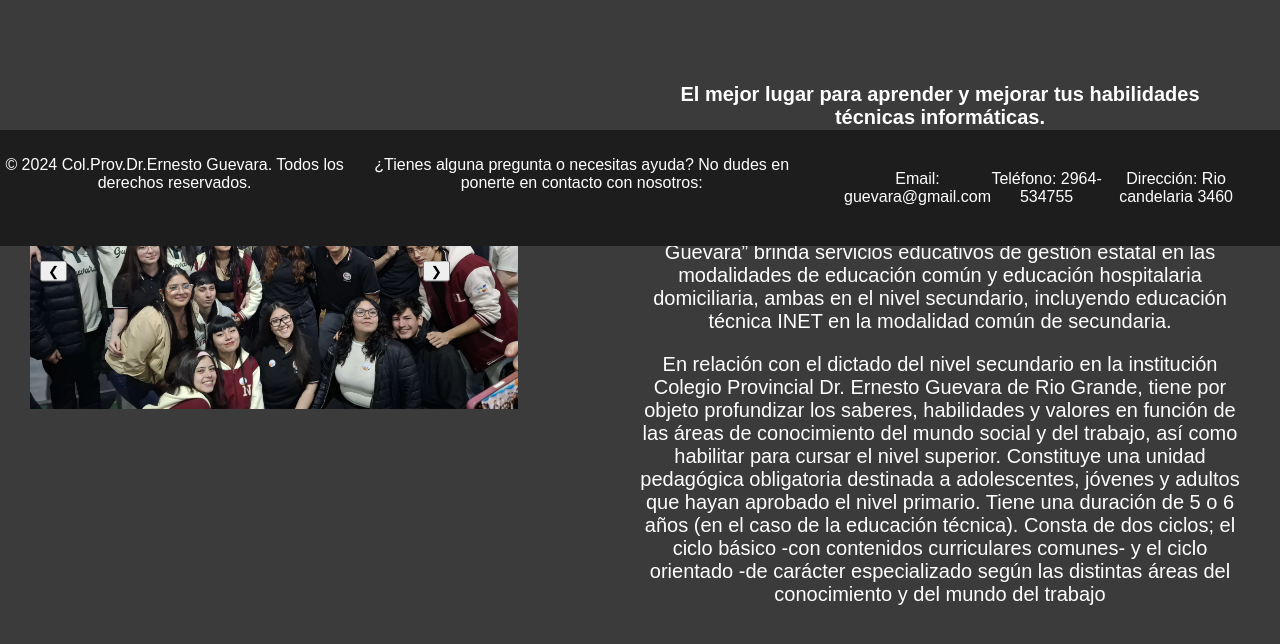
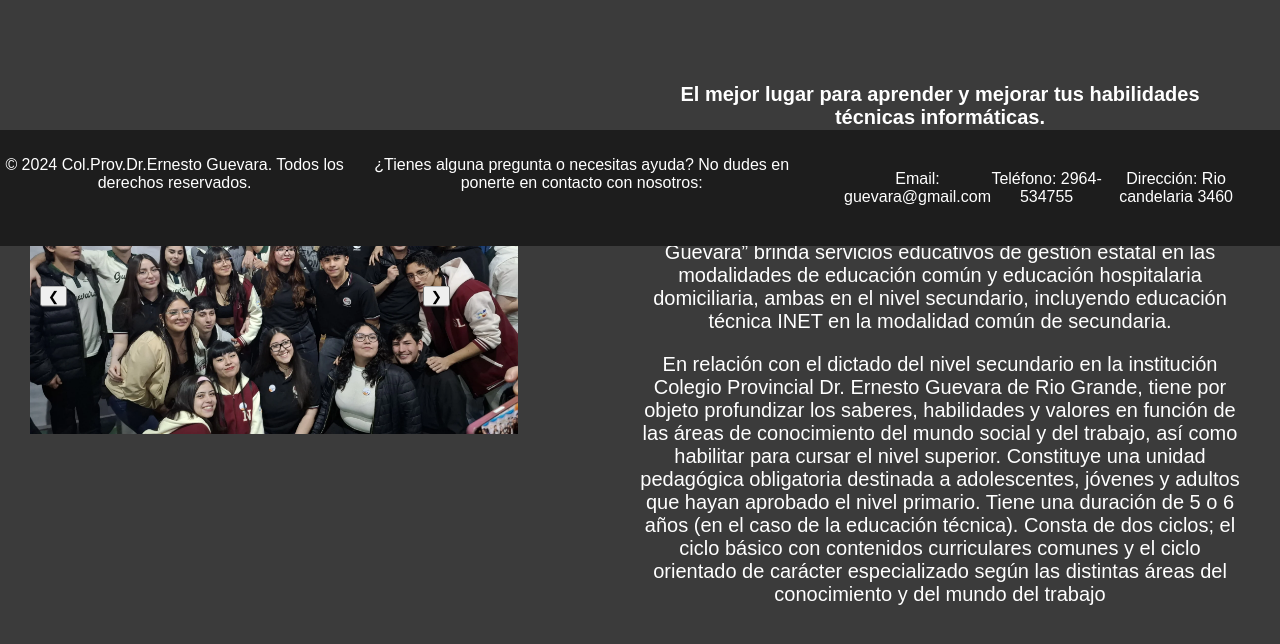
Before and after one commit to franmbow/TPI-Programacion, a website: page guevara-web/index.html in a window 1280 px wide. Shown: the part 554-1198 px from the top of the page. Drawn offline with Linux system fonts and the light colour scheme.

Commit message:
cambios index

```diff
--- a/guevara-web/index.html
+++ b/guevara-web/index.html
@@ -39,7 +39,7 @@
             <h2 id="descripcion">El mejor lugar para aprender y mejorar tus habilidades técnicas informáticas.</h2>
             <p id="descripcion">La institución educativa “Colegio Provincial Dr. Ernesto Guevara” es un establecimiento educativo urbano de gestión pública ubicado en el Departamento de Rio Grande de la Provincia de Tierra del Fuego. La institución educativa “Colegio Provincial Dr. Ernesto Guevara” brinda servicios educativos de gestión estatal en las modalidades de educación común y educación hospitalaria domiciliaria, ambas en el nivel secundario, incluyendo educación técnica INET en la modalidad común de secundaria.</p>
             <p id="descripcionfinal">
-            En relación con el dictado del nivel secundario en la institución Colegio Provincial Dr. Ernesto Guevara de Rio Grande, tiene por objeto profundizar los saberes, habilidades y valores en función de las áreas de conocimiento del mundo social y del trabajo, así como habilitar para cursar el nivel superior. Constituye una unidad pedagógica obligatoria destinada a adolescentes, jóvenes y adultos que hayan aprobado el nivel primario. Tiene una duración de 5 o 6 años (en el caso de la educación técnica). Consta de dos ciclos; el ciclo básico -con contenidos curriculares comunes- y el ciclo orientado -de carácter especializado según las distintas áreas del conocimiento y del mundo del trabajo</p>
+            En relación con el dictado del nivel secundario en la institución Colegio Provincial Dr. Ernesto Guevara de Rio Grande, tiene por objeto profundizar los saberes, habilidades y valores en función de las áreas de conocimiento del mundo social y del trabajo, así como habilitar para cursar el nivel superior. Constituye una unidad pedagógica obligatoria destinada a adolescentes, jóvenes y adultos que hayan aprobado el nivel primario. Tiene una duración de 5 o 6 años (en el caso de la educación técnica). Consta de dos ciclos; el ciclo básico con contenidos curriculares comunes y el ciclo orientado de carácter especializado según las distintas áreas del conocimiento y del mundo del trabajo</p>
         </div>
     </div>
 
--- a/guevara-web/style.css
+++ b/guevara-web/style.css
@@ -153,6 +153,7 @@ footer ul{
     align-items: center;
     justify-content: center;
     margin: 0px;
+    margin-bottom: 30px;
 }
 
 #infotxt {
@@ -178,5 +179,6 @@ footer ul{
     font-size: 20px;
     margin-right: 20px;
     padding-right: 20px;
-    margin-bottom: 50px;
+    margin-bottom: 100px;
+
 }
```
